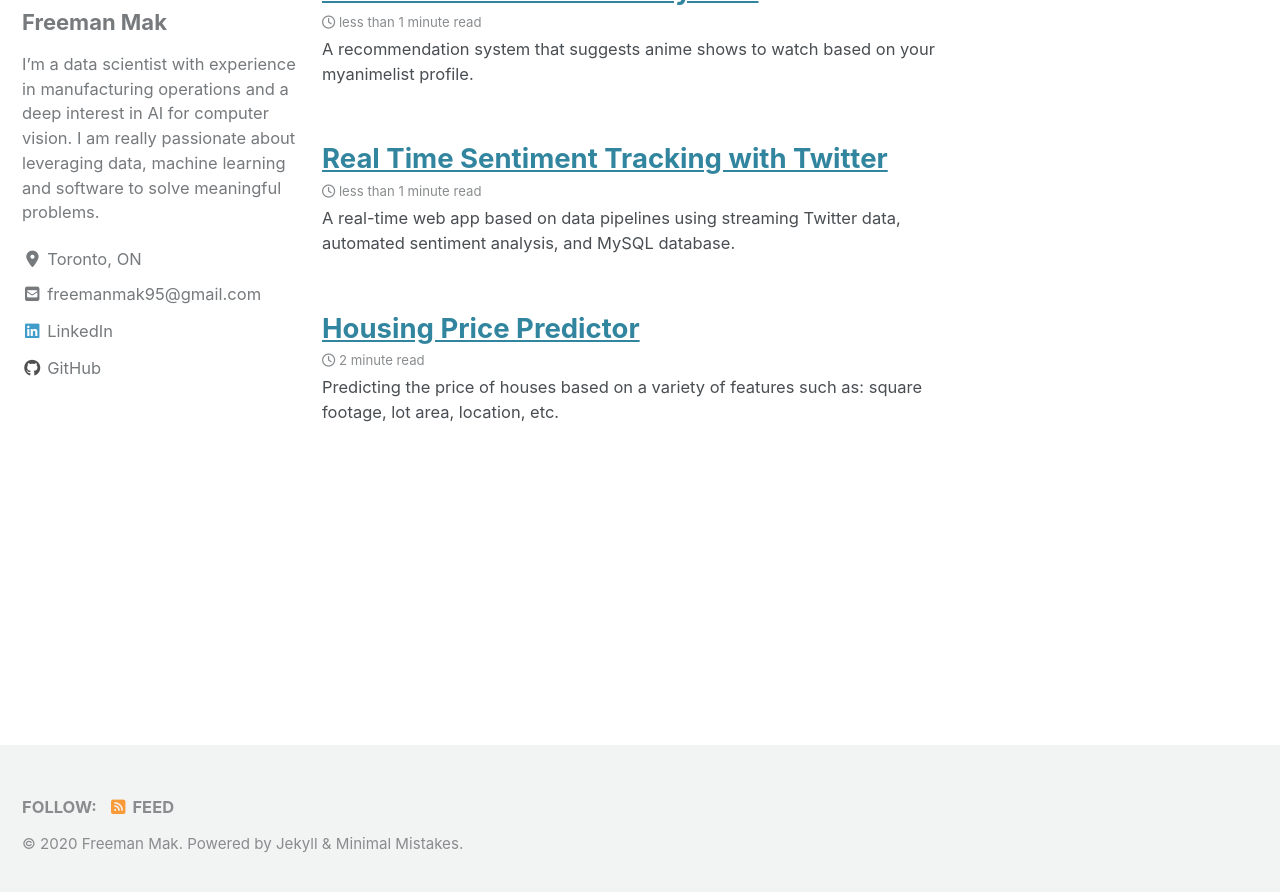
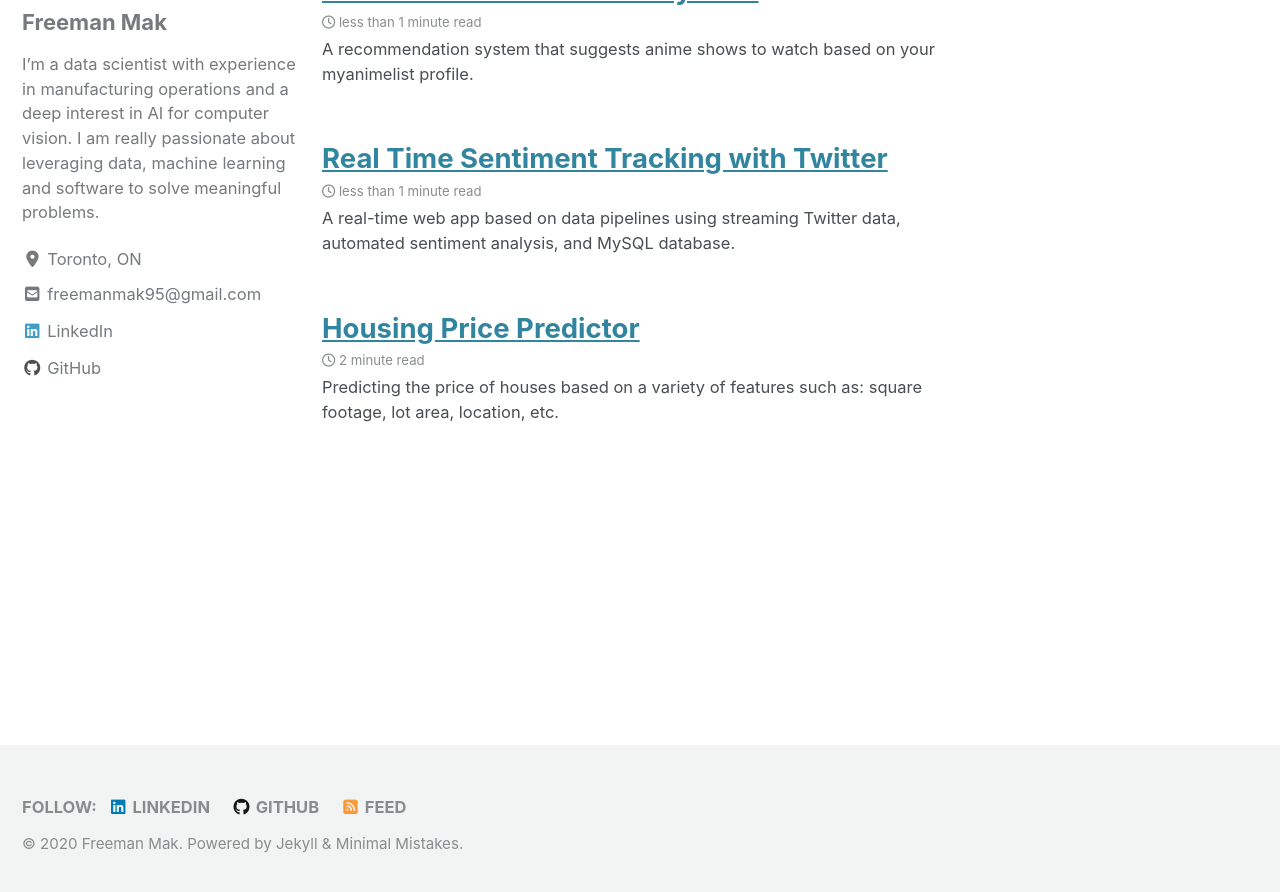
Before and after one commit to Fmak95/fmak95.github.io, a Jekyll site: the page built from index.html, in a window 1280 px wide and 900 px high, scrolled down 222 px. Shown: the top 892 px of the window. Built offline with Jekyll 4.4.1, drawn with Linux system fonts in a browser that asks for light colours; cached includes are drawn as plain includes; nearby versions of some CDN libraries; the list of posts is cut into pages by our own code.

Commit message:
Minor Changes

```diff
--- a/_config.yml
+++ b/_config.yml
@@ -140,12 +140,12 @@ footer:
     - label: "Twitter"
       icon: "fab fa-fw fa-twitter-square"
       # url:
-    - label: "Facebook"
-      icon: "fab fa-fw fa-facebook-square"
-      # url:
+    - label: "LinkedIn"
+      icon: "fab fa-fw fa-linkedin"
+      url: "https://www.linkedin.com/in/freeman-mak/"
     - label: "GitHub"
       icon: "fab fa-fw fa-github"
-      # url:
+      url: "https://github.com/Fmak95"
     - label: "GitLab"
       icon: "fab fa-fw fa-gitlab"
       # url:
```
